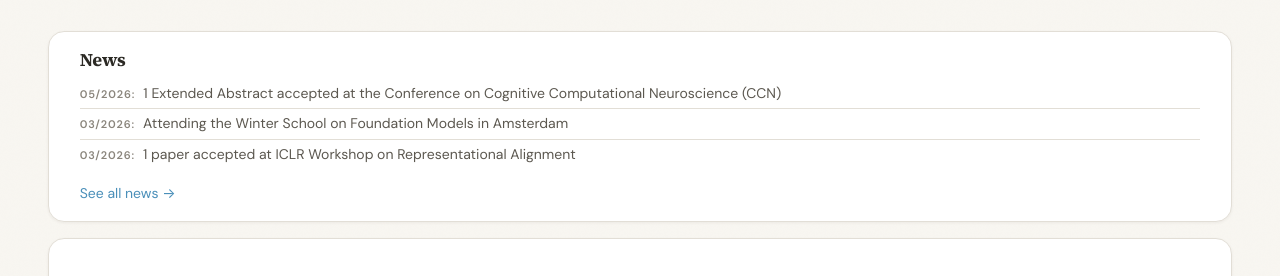
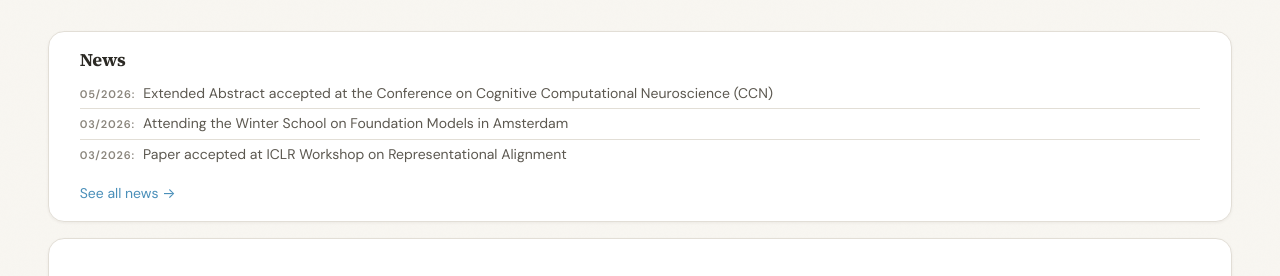
Before and after one commit to Julien-Co/Julien-Co.github.io, a Jekyll site: the page built from _pages/home.md, in a window 1280 px wide and 900 px high, scrolled down 787 px. Shown: the part 176-452 px from the top of the window. Built offline with Jekyll 4.4.1, drawn with Linux system fonts in a browser that asks for light colours; a style sheet for code colours, icons or effects is not loaded.

Commit message:
update news

```diff
--- a/_data/news.yml
+++ b/_data/news.yml
@@ -4,14 +4,14 @@
 # Optional fields: url, anchor
 
 - date: May, 2026
-  headline: "1 Extended Abstract accepted at the Conference on Cognitive Computational Neuroscience (CCN)"
+  headline: "Extended Abstract accepted at the Conference on Cognitive Computational Neuroscience (CCN)"
 
 - date: March, 2026
   headline: "Attending the Winter School on Foundation Models in Amsterdam"
   url: "https://ivi.fnwi.uva.nl/ellis/events/winter-school-on-foundation-models-fomo-2026-registration-opens-on-14-november-2025/"
 
 - date: March, 2026
-  headline: "1 paper accepted at ICLR Workshop on Representational Alignment"
+  headline: "Paper accepted at ICLR Workshop on Representational Alignment"
   url: "/publications/"
   anchor: "colin2026benefit"
 
```
